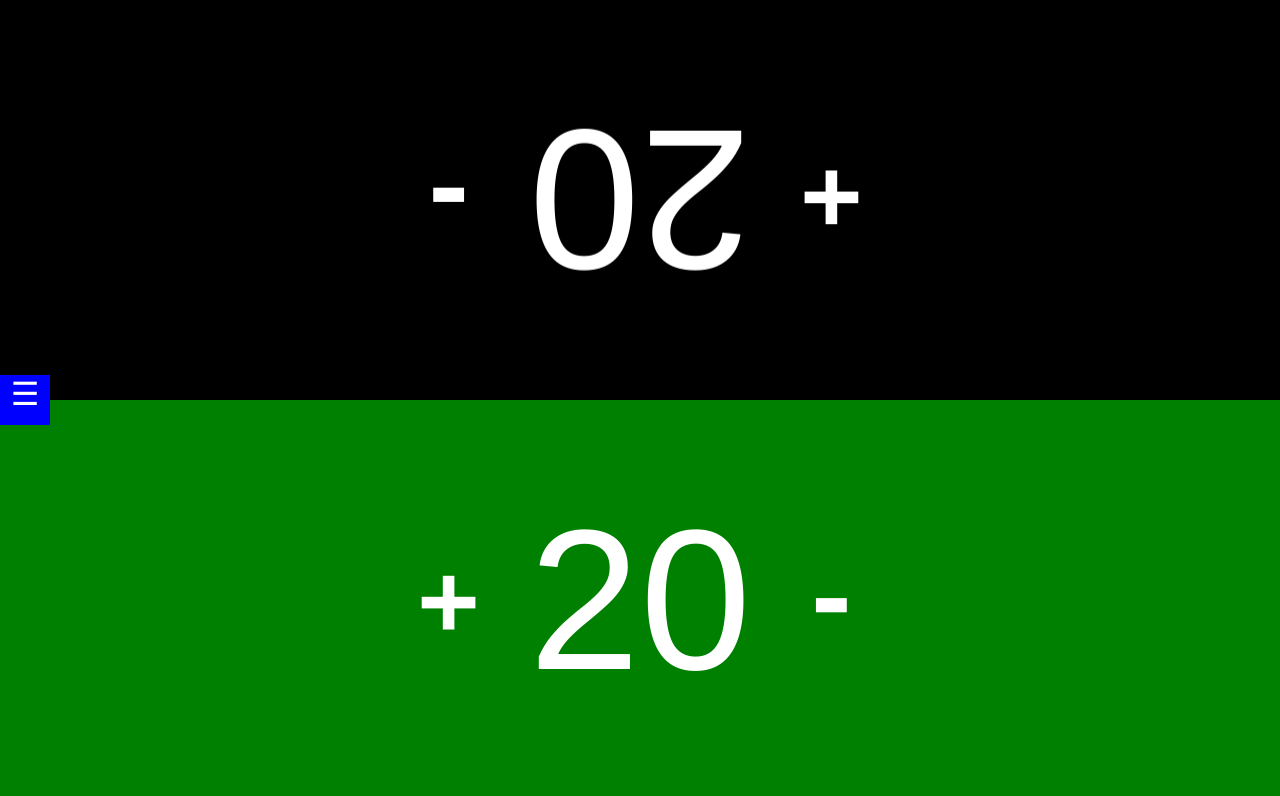
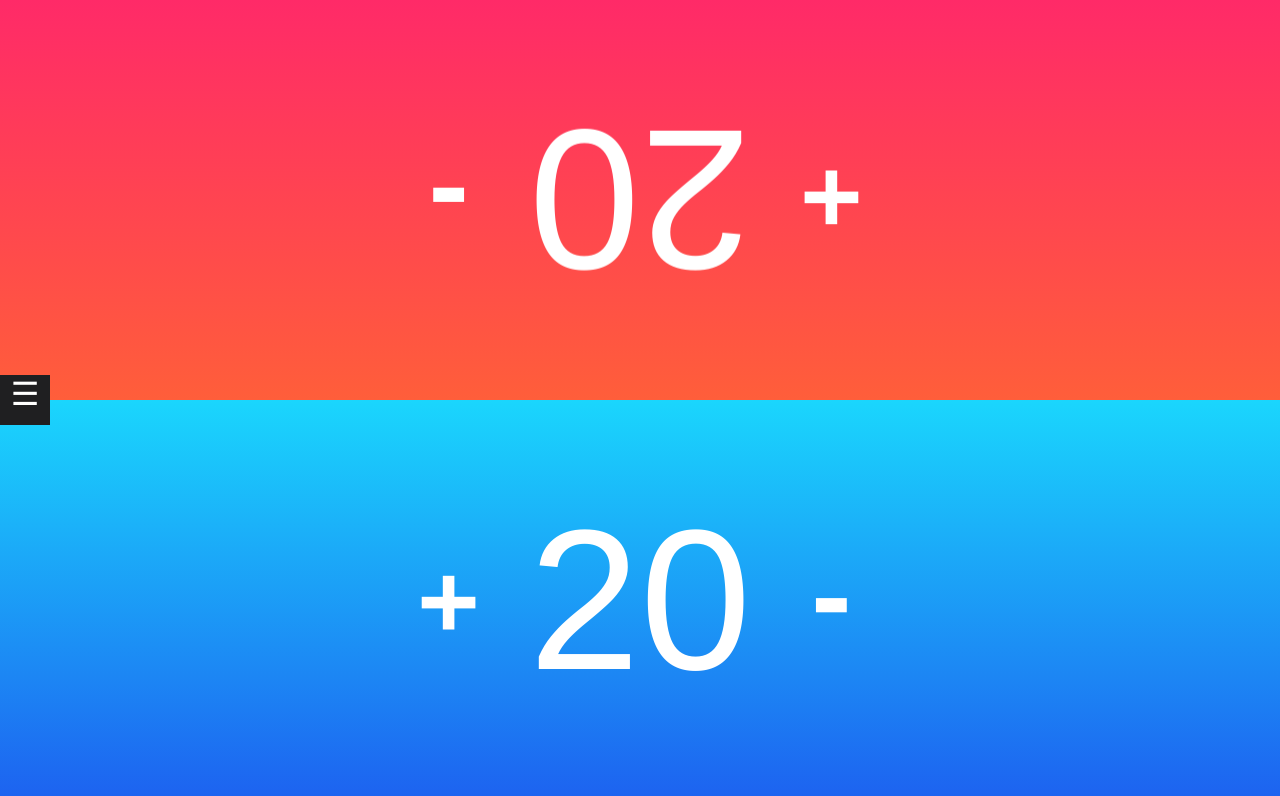
Before and after one commit to atomicptr/.magic, a plain HTML site: page index.html in a window 1280 px wide. Drawn offline with Linux system fonts and the light colour scheme.

Commit message:
make it a bit fancier

```diff
--- a/css/main.css
+++ b/css/main.css
@@ -17,7 +17,7 @@ body {
     width: 50px;
     height: 50px;
 
-    background-color: blue;
+    background-color: #1F1F21;
 
     z-index: 20;
 
@@ -49,7 +49,7 @@ body {
     top: 0px;
     left: 0px;
 
-    background-color: black;
+    background: linear-gradient(#FF5E3A, #FF2A68);
 
     transform: rotate(-180deg);
 }
@@ -58,11 +58,11 @@ body {
     top: 50vh;
     left: 0px;
 
-    background-color: green;
+    background: linear-gradient(#1AD6FD, #1D62F0);
 }
 
 #menu {
-    background-color: red;
+    background-color: #1F1F21;
 }
 
 .panel {
```
